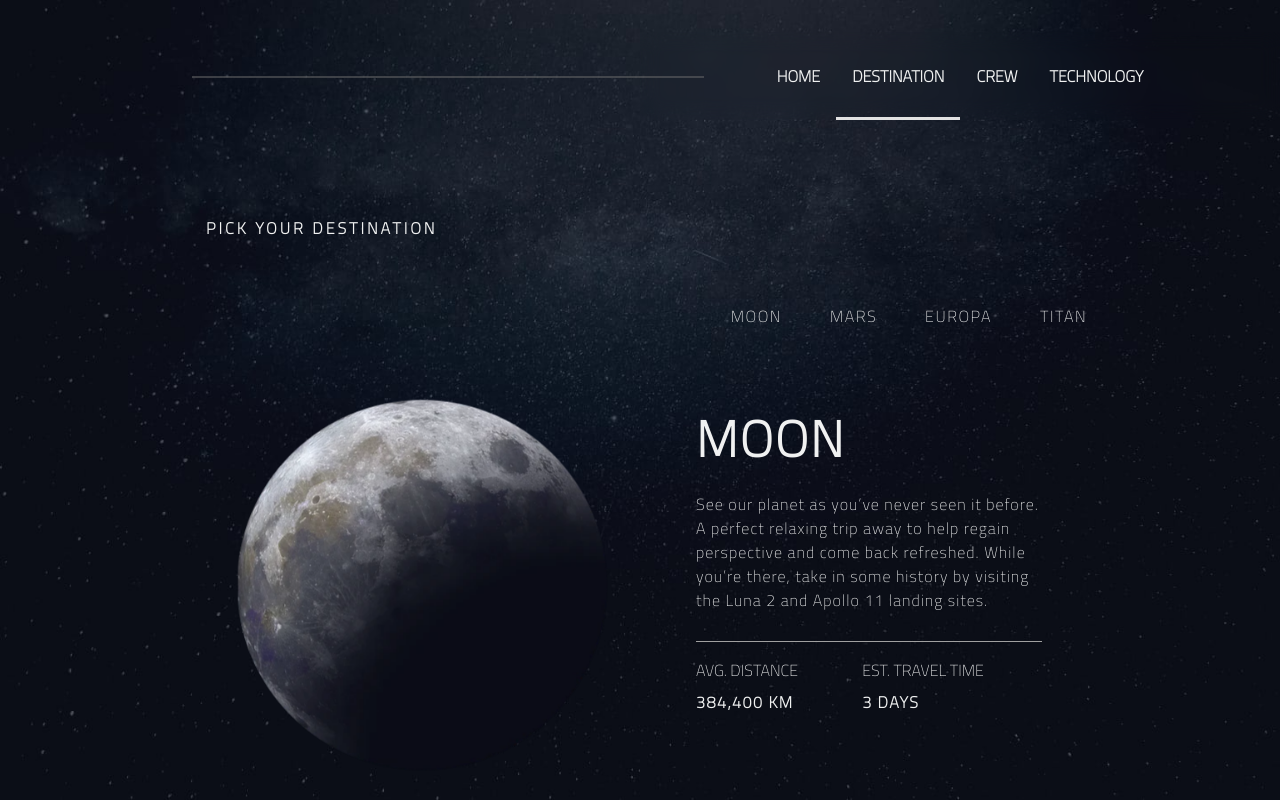
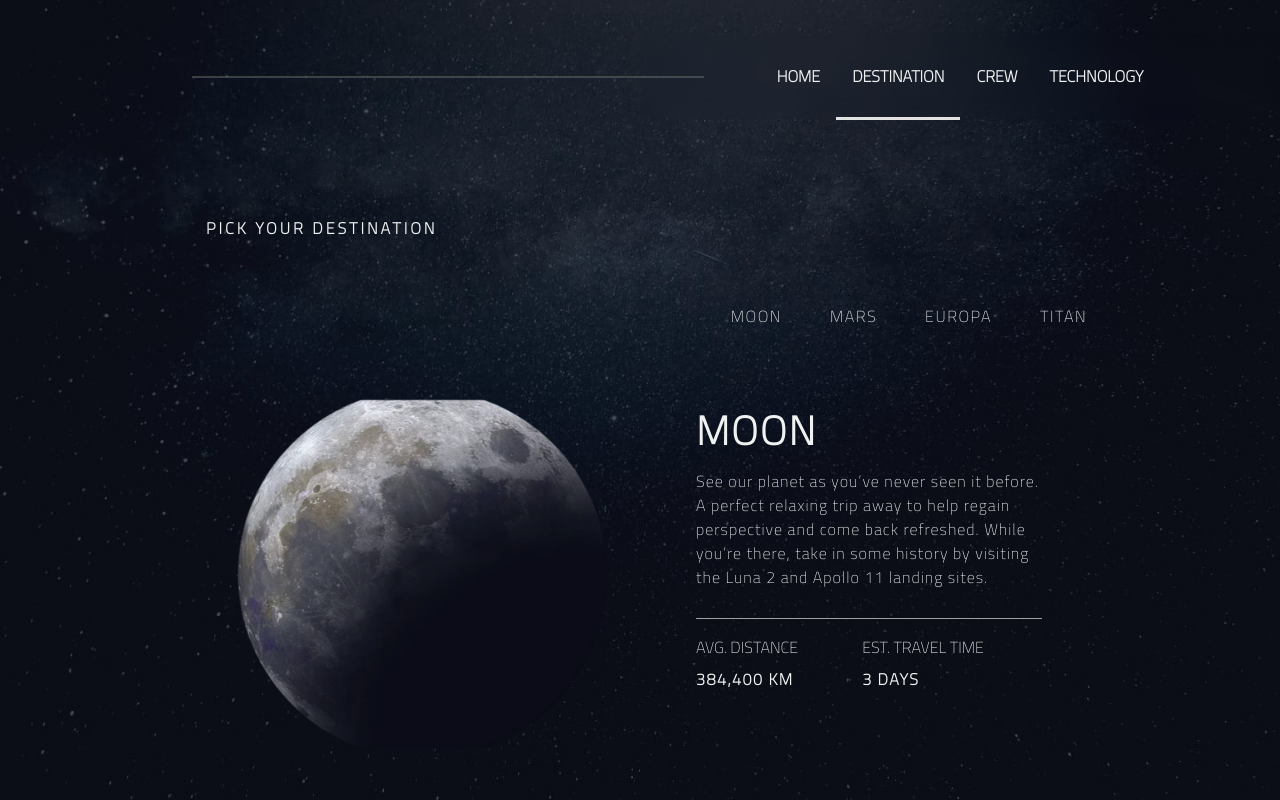
Before and after one commit to eziiel/Space-T, a React (Vite) app: page /destination in a window 1280 px wide. Built offline with nearby package versions, Linux system fonts and the light colour scheme.

Commit message:
refactor

```diff
--- a/src/components/pages/destination/placeDestination/styled.ts
+++ b/src/components/pages/destination/placeDestination/styled.ts
@@ -22,11 +22,10 @@ const Place = styled.main`
     }
   }
   @media (max-width: 800px) {
-    gap: 1rem;
+    gap: .5rem;
 }
   @media (max-width: 750px) {
     grid-template-columns: 1fr;
-    gap: 1rem;
   }
 
 `
@@ -88,7 +87,8 @@ const NamePlace = styled.span`
   padding-bottom:1rem;
 
   @media (max-width: 1400px) {
-    font-size: ${pixelsToRem(50)};
+    font-size: ${pixelsToRem(40)};
+    padding-bottom:.5rem;
   }
   `
 const InfoPlace = styled.p`
@@ -119,7 +119,7 @@ const InfoPlace = styled.p`
   }
   @media (max-width: 500px) {
     font-size: .785rem;
-    height: ${pixelsToRem(150)};
+    height: ${pixelsToRem(125)};
   }
   `
 const DataPlace = styled.div`
--- a/src/components/pages/technology/placeTech/styled.ts
+++ b/src/components/pages/technology/placeTech/styled.ts
@@ -18,6 +18,10 @@ const Container = styled.section`
   @media (max-width: 950px) {
     gap: 1rem;
     margin: auto;
+    flex-direction: column;
+  }
+  @media (max-width: 950px) {
+    gap: 1rem;
     flex-direction: column;
   }
 `
@@ -91,6 +95,10 @@ const ImgTech = styled.div<Props>`
       height: 310px;
       background-position: center;
   }
+  @media (max-width: 500px) {
+      width: 180px;
+      height: 180px;
+  }
 `
 
 
```
